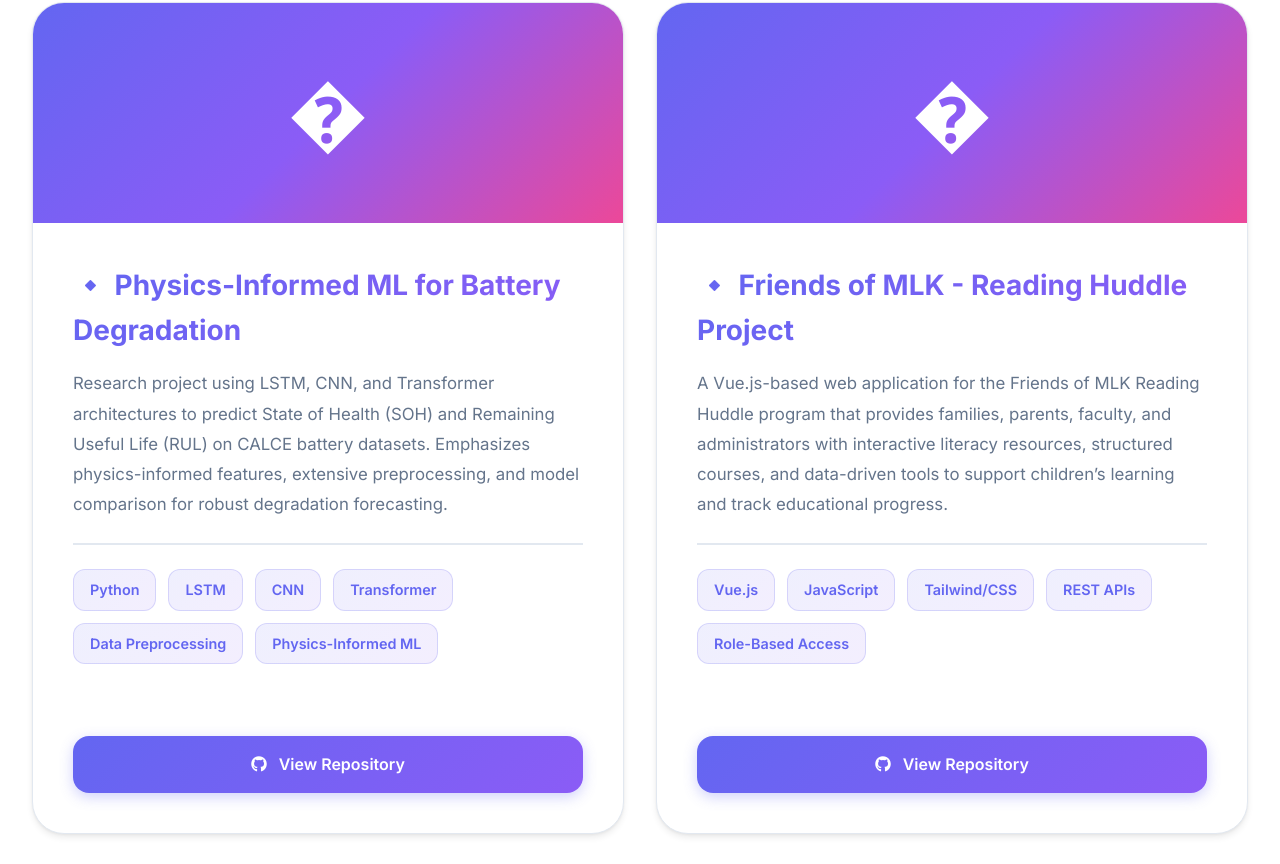
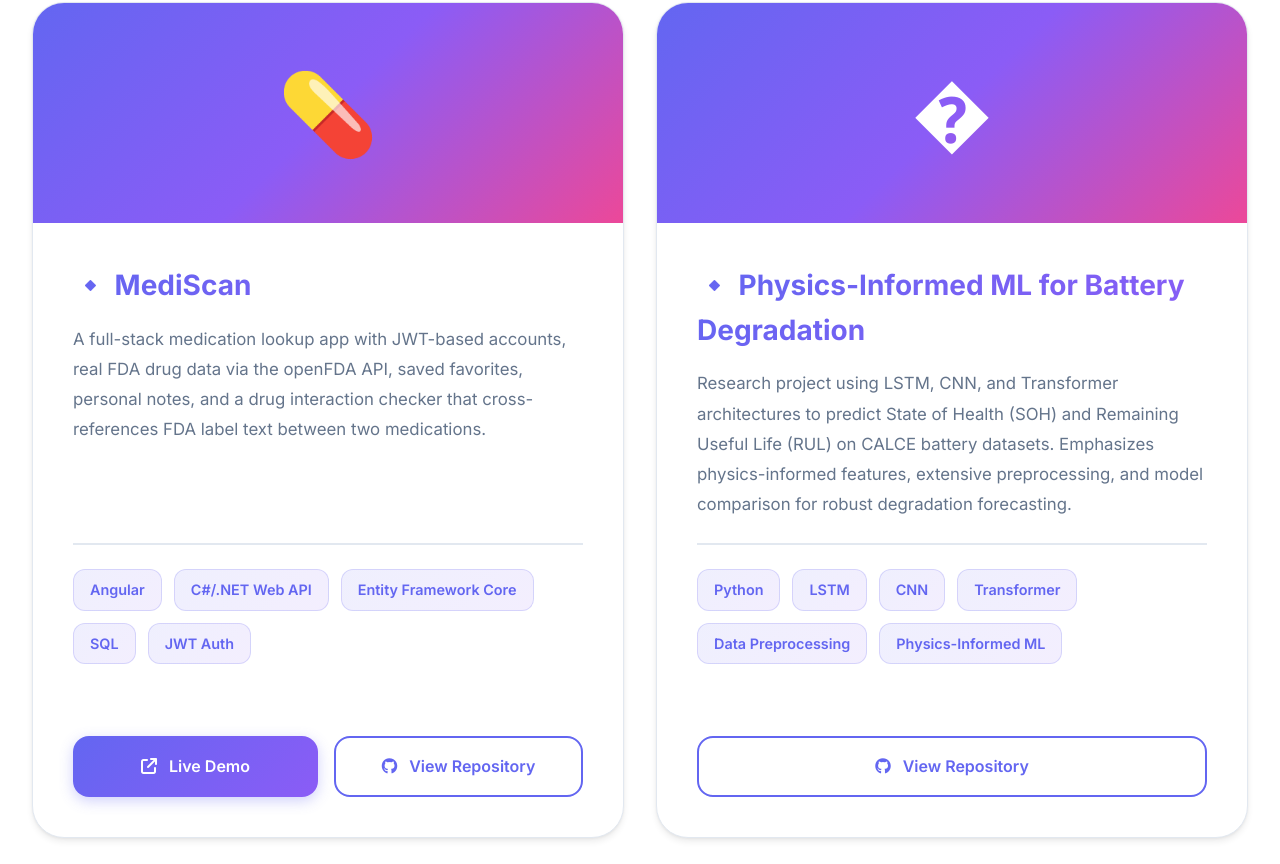
Before and after one commit to shreyaBalaji1/portfolio, a plain HTML site: page index.html in a window 1280 px wide. Shown: the part 4901-5765 px from the top of the page. Drawn offline with Linux system fonts and the light colour scheme.

Commit message:
Add MediScan project card with live demo + repo links
Also adds a secondary/outline button style so project cards can show
both a Live Demo and a View Repository button side by side.

```diff
--- a/script.js
+++ b/script.js
@@ -1,5 +1,13 @@
 // Projects Data
 const projectsData = [
+    {
+        title: "🔹 MediScan",
+        description: "A full-stack medication lookup app with JWT-based accounts, real FDA drug data via the openFDA API, saved favorites, personal notes, and a drug interaction checker that cross-references FDA label text between two medications.",
+        technologies: ["Angular", "C#/.NET Web API", "Entity Framework Core", "SQL", "JWT Auth"],
+        githubUrl: "https://github.com/shreyaBalaji1/MediScan",
+        liveUrl: "https://mediscan-ui.vercel.app",
+        icon: "💊"
+    },
     {
         title: "🔹 Physics-Informed ML for Battery Degradation",
         description: "Research project using LSTM, CNN, and Transformer architectures to predict State of Health (SOH) and Remaining Useful Life (RUL) on CALCE battery datasets. Emphasizes physics-informed features, extensive preprocessing, and model comparison for robust degradation forecasting.",
@@ -165,12 +173,18 @@ function initProjects() {
                 </div>
             </div>
             <div class="project-footer">
+                ${project.liveUrl && project.liveUrl.trim() ?
+                    `<a href="${project.liveUrl}" target="_blank" rel="noopener noreferrer" class="project-btn">
+                        <i class="fas fa-arrow-up-right-from-square"></i>
+                        <span>Live Demo</span>
+                    </a>`
+                    : ''}
                 ${project.githubUrl && project.githubUrl.trim() ?
-                    `<a href="${project.githubUrl}" target="_blank" rel="noopener noreferrer" class="project-btn">
+                    `<a href="${project.githubUrl}" target="_blank" rel="noopener noreferrer" class="project-btn secondary">
                         <i class="fab fa-github"></i>
                         <span>View Repository</span>
                     </a>`
-                    : '<div class="project-btn" style="opacity: 0.5; cursor: not-allowed;"><i class="fab fa-github"></i><span>Repository Coming Soon</span></div>'}
+                    : '<div class="project-btn secondary" style="opacity: 0.5; cursor: not-allowed;"><i class="fab fa-github"></i><span>Repository Coming Soon</span></div>'}
             </div>
         </div>
     `).join('');
--- a/styles.css
+++ b/styles.css
@@ -1076,6 +1076,19 @@ section {
 .project-btn:hover {
     transform: translateY(-3px);
     box-shadow: 0 6px 20px rgba(99, 102, 241, 0.5);
+}
+
+.project-btn.secondary {
+    background: transparent;
+    color: var(--primary);
+    border: 2px solid var(--primary);
+    box-shadow: none;
+}
+
+.project-btn.secondary:hover {
+    background: var(--primary);
+    color: white;
+    box-shadow: 0 6px 20px rgba(99, 102, 241, 0.3);
 }
 
 .project-btn:active {
```
